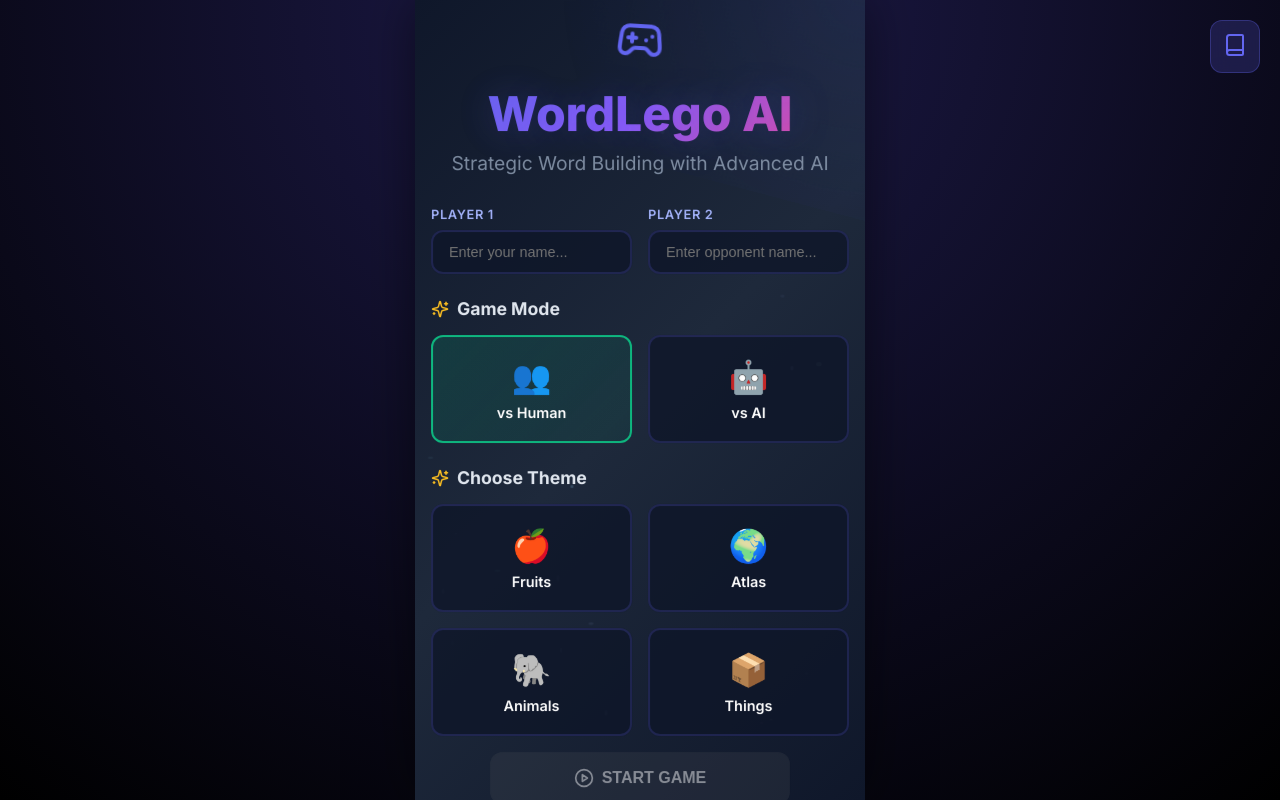
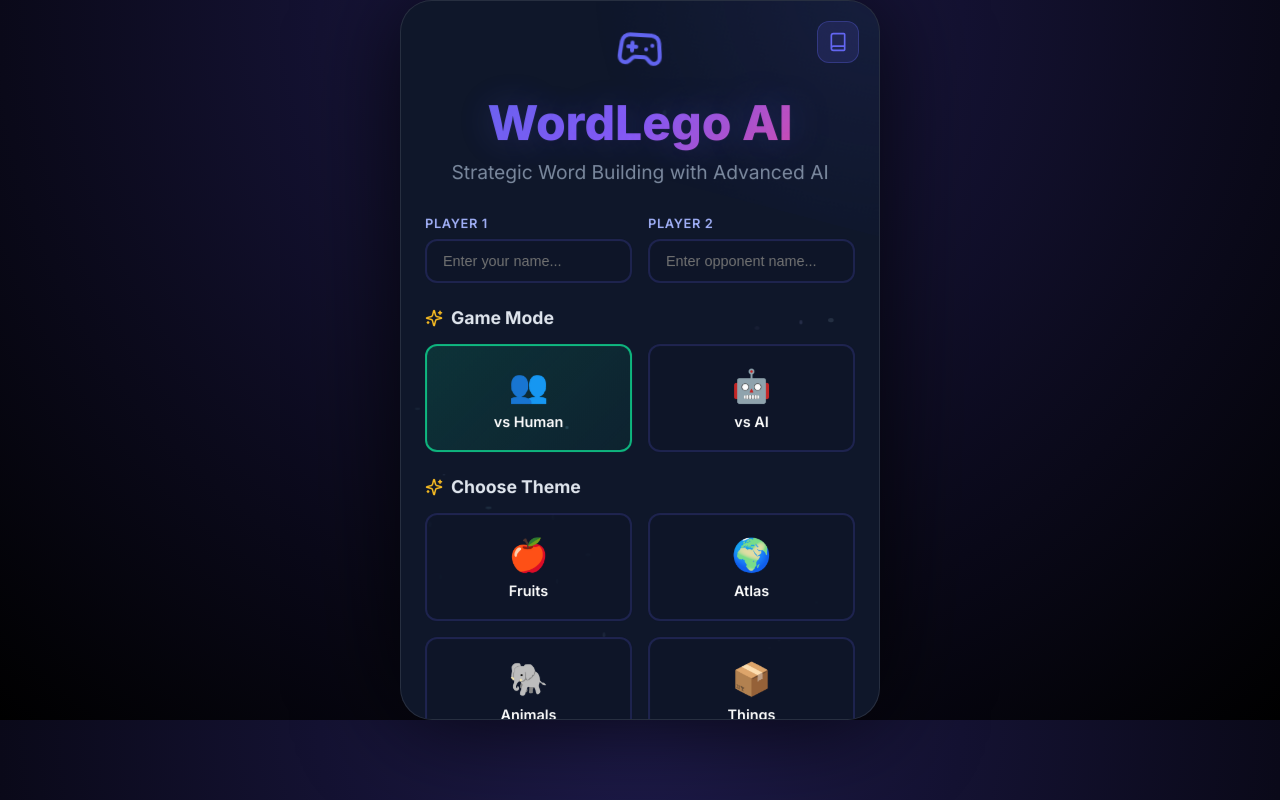
Before and after one commit to Vinisha-725/WordLegoGame, a React (Vite) app in the folder frontend/: page / in a window 1280 px wide. Built offline with nearby package versions, Linux system fonts and the light colour scheme.

Commit message:
new frontend layout

```diff
--- a/frontend/src/App.jsx
+++ b/frontend/src/App.jsx
@@ -106,13 +106,7 @@ function App() {
   };
 
   return (
-    <div className="app-container" style={{
-      width: '100vw',
-      height: '100vh',
-      overflow: 'hidden',
-      background: 'linear-gradient(135deg, #0f172a 0%, #1e293b 50%, #0f172a 100%)',
-      position: 'relative'
-    }}>
+    <div className="app-container">
       {/* Animated Background */}
       <div style={{
         position: 'absolute',
@@ -151,22 +145,24 @@ function App() {
       <motion.button
         onClick={() => setShowRuleBook(true)}
         style={{
-          position: 'fixed',
+          position: 'absolute',
           top: '20px',
           right: '20px',
           zIndex: 1000,
-          background: 'rgba(99, 102, 241, 0.2)',
+          background: 'rgba(99, 102, 241, 0.15)',
           border: '1px solid rgba(99, 102, 241, 0.3)',
           borderRadius: '12px',
-          padding: '12px',
+          padding: '10px',
           cursor: 'pointer',
           backdropFilter: 'blur(10px)',
-          transition: 'all 0.3s ease'
+          display: 'flex',
+          alignItems: 'center',
+          justifyContent: 'center'
         }}
-        whileHover={{ scale: 1.1, background: 'rgba(99, 102, 241, 0.3)' }}
+        whileHover={{ scale: 1.1, background: 'rgba(99, 102, 241, 0.25)' }}
         whileTap={{ scale: 0.95 }}
       >
-        <Book size={24} color="#6366f1" />
+        <Book size={20} color="#6366f1" />
       </motion.button>
 
       {/* Main Content */}
@@ -299,8 +295,8 @@ function App() {
             animate={{ opacity: 1, y: 0 }}
             exit={{ opacity: 0, y: 50 }}
             style={{
-              position: 'fixed',
-              bottom: '30px',
+              position: 'absolute',
+              bottom: '40px',
               left: '50%',
               transform: 'translateX(-50%)',
               background: 'rgba(239, 68, 68, 0.9)',
--- a/frontend/src/index.css
+++ b/frontend/src/index.css
@@ -28,6 +28,7 @@ body {
   background: radial-gradient(circle at top, #1e1b4b, #000);
   color: var(--foreground);
   min-height: 100vh;
+  min-height: -webkit-fill-available; /* Mobile height fix */
   margin: 0;
   overflow: hidden; /* Prevent body scroll */
   user-select: none;
@@ -35,22 +36,35 @@ body {
 
 #root {
   height: 100vh;
+  height: -webkit-fill-available;
   width: 100%;
   display: flex;
   flex-direction: column;
   align-items: center;
+  justify-content: center;
 }
 
 .app-container {
   width: 100%;
-  max-width: 450px; /* Force mobile width on desktop */
+  max-width: 500px; /* Slightly wider for better laptop fit */
   height: 100%;
+  max-height: 100vh;
   background: var(--background);
   position: relative;
   display: flex;
   flex-direction: column;
   overflow: hidden;
-  box-shadow: 0 0 50px rgba(0,0,0,0.5);
+  box-shadow: 0 0 100px rgba(0,0,0,0.8);
+  transition: max-width 0.3s ease;
+}
+
+@media (min-width: 1024px) {
+  .app-container {
+    max-width: 480px;
+    height: 90vh; /* Floating look on desktop */
+    border-radius: 2rem;
+    border: 1px solid var(--card-border);
+  }
 }
 
 /* Glassmorphism Styles */
--- a/frontend/src/screens/GameOverScreen.jsx
+++ b/frontend/src/screens/GameOverScreen.jsx
@@ -37,14 +37,14 @@ function GameOverScreen({ gameState, gameData, onPlayAgain }) {
 
   return (
     <div style={{
-      width: '100vw',
-      height: '100vh',
+      width: '100%',
+      height: '100%',
       display: 'flex',
       flexDirection: 'column',
-      overflow: 'auto',
+      overflowX: 'hidden',
+      overflowY: 'auto',
       background: 'linear-gradient(135deg, #0f172a 0%, #1e293b 50%, #0f172a 100%)',
-      position: 'relative',
-      maxWidth: '100vw'
+      position: 'relative'
     }}>
       {/* Animated Background */}
       <div style={{
@@ -90,7 +90,8 @@ function GameOverScreen({ gameState, gameData, onPlayAgain }) {
         padding: 'clamp(1rem, 3vw, 2rem)',
         position: 'relative',
         zIndex: 1,
-        minHeight: '100vh'
+        minHeight: '100%',
+        width: '100%'
       }}>
         {/* Trophy Animation */}
         <motion.div
--- a/frontend/src/screens/GameScreen.jsx
+++ b/frontend/src/screens/GameScreen.jsx
@@ -101,14 +101,13 @@ function GameScreen({ gameState, gameData, onUpdate, onGameOver }) {
 
   return (
     <div style={{
-      width: '100vw',
-      height: '100vh',
+      width: '100%',
+      height: '100%',
       display: 'flex',
       flexDirection: 'column',
       overflow: 'hidden',
       background: 'linear-gradient(135deg, #0f172a 0%, #1e293b 50%, #0f172a 100%)',
-      position: 'relative',
-      maxWidth: '100vw'
+      position: 'relative'
     }}>
       {/* Animated Background */}
       <div style={{
@@ -503,13 +502,14 @@ function GameScreen({ gameState, gameData, onUpdate, onGameOver }) {
       <AnimatePresence>
         {showRules && (
           <div style={{
-            position: 'fixed',
+            position: 'absolute',
             inset: 0,
             zIndex: 100,
             display: 'flex',
             alignItems: 'center',
             justifyContent: 'center',
-            background: 'rgba(0,0,0,0.8)'
+            background: 'rgba(0,0,0,0.85)',
+            backdropFilter: 'blur(10px)'
           }}>
             <motion.div
               initial={{ scale: 0.9, opacity: 0 }}
@@ -573,14 +573,14 @@ function GameScreen({ gameState, gameData, onUpdate, onGameOver }) {
       <AnimatePresence>
         {winner && (
           <div style={{
-            position: 'fixed',
+            position: 'absolute',
             inset: 0,
             zIndex: 200,
             display: 'flex',
             alignItems: 'center',
             justifyContent: 'center',
-            background: 'rgba(15, 23, 42, 0.95)',
-            backdropFilter: 'blur(8px)'
+            background: 'rgba(15, 23, 42, 0.96)',
+            backdropFilter: 'blur(12px)'
           }}>
             <motion.div
               initial={{ scale: 0.8, opacity: 0, y: 20 }}
@@ -673,26 +673,27 @@ function GameScreen({ gameState, gameData, onUpdate, onGameOver }) {
       </AnimatePresence>
 
       {/* Floating Rules Action */}
-      <div style={{ position: 'fixed', bottom: '2rem', right: '2rem' }}>
+      <div style={{ position: 'absolute', bottom: '2rem', right: '2.5rem' }}>
         <motion.button
-          whileHover={{ scale: 1.1 }}
+          whileHover={{ scale: 1.1, background: 'rgba(99, 102, 241, 0.2)' }}
           whileTap={{ scale: 0.9 }}
           onClick={() => setShowRules(true)}
           style={{
-            width: '60px',
-            height: '60px',
-            borderRadius: '50%',
+            width: '56px',
+            height: '56px',
+            borderRadius: '16px',
             background: 'rgba(15, 23, 42, 0.8)',
-            border: '1px solid rgba(99, 102, 241, 0.2)',
+            border: '2px solid rgba(99, 102, 241, 0.3)',
             display: 'flex',
             alignItems: 'center',
             justifyContent: 'center',
             cursor: 'pointer',
-            color: 'white',
-            backdropFilter: 'blur(10px)'
+            color: '#6366f1',
+            backdropFilter: 'blur(10px)',
+            boxShadow: '0 8px 32px rgba(0, 0, 0, 0.3)'
           }}
         >
-          <HelpCircle size={32} />
+          <HelpCircle size={28} />
         </motion.button>
       </div>
     </div>
--- a/frontend/src/screens/RuleBookScreen.jsx
+++ b/frontend/src/screens/RuleBookScreen.jsx
@@ -68,16 +68,16 @@ function RuleBookScreen() {
 
   return (
     <div style={{
-      width: '100vw',
-      height: '100vh',
+      width: '100%',
+      height: '100%',
       display: 'flex',
       flexDirection: 'column',
-      overflow: 'auto',
-      background: 'linear-gradient(135deg, #0f172a 0%, #1e293b 50%, #0f172a 100%)',
+      overflowX: 'hidden',
+      overflowY: 'auto',
+      background: 'transparent',
       position: 'relative',
-      padding: 'clamp(1rem, 3vw, 2rem)',
-      maxWidth: '100vw'
-    }}>
+      padding: 'clamp(1rem, 3vw, 2rem)'
+    }} className="scroll-hidden">
       {/* Animated Background */}
       <div style={{
         position: 'absolute',
--- a/frontend/src/screens/SetupScreen.jsx
+++ b/frontend/src/screens/SetupScreen.jsx
@@ -41,15 +41,15 @@ function SetupScreen({ onStart }) {
   return (
     <div style={{
       width: '100%',
-      height: '100vh',
+      height: '100%',
       display: 'flex',
       flexDirection: 'column',
-      padding: '1rem',
+      padding: '1.5rem',
       position: 'relative',
-      overflow: 'auto',
-      maxWidth: '1200px',
-      margin: '0 auto'
-    }}>
+      overflowX: 'hidden',
+      overflowY: 'auto',
+      scrollbarWidth: 'none'
+    }} className="scroll-hidden">
       {/* Background decoration */}
       <div style={{
         position: 'absolute',
@@ -121,7 +121,7 @@ function SetupScreen({ onStart }) {
           transition={{ delay: 0.2 }}
           style={{
             display: 'grid',
-            gridTemplateColumns: '1fr 1fr',
+            gridTemplateColumns: 'repeat(auto-fit, minmax(130px, 1fr))',
             gap: '1rem'
           }}
         >
@@ -434,7 +434,14 @@ function SetupScreen({ onStart }) {
         initial={{ opacity: 0, y: 30 }}
         animate={{ opacity: 1, y: 0 }}
         transition={{ delay: 0.6 }}
-        style={{ position: 'relative', zIndex: 1, marginTop: '1rem' }}
+        style={{
+          position: 'relative',
+          zIndex: 1,
+          marginTop: 'auto',
+          paddingTop: '2rem',
+          paddingBottom: '1rem',
+          width: '100%'
+        }}
       >
         <motion.button
           className="btn-primary"
@@ -442,27 +449,26 @@ function SetupScreen({ onStart }) {
           onClick={handleStart}
           style={{
             width: '100%',
-            maxWidth: '300px',
-            margin: '0 auto',
             display: 'flex',
             alignItems: 'center',
             justifyContent: 'center',
-            gap: '8px',
-            padding: '1rem 1.5rem',
-            fontSize: '1rem',
-            fontWeight: 700,
-            borderRadius: '12px',
+            gap: '12px',
+            padding: '1.25rem',
+            fontSize: '1.1rem',
+            fontWeight: 800,
+            borderRadius: '16px',
             background: isFormValid
               ? 'linear-gradient(135deg, #6366f1, #8b5cf6)'
-              : 'rgba(100, 116, 139, 0.3)',
+              : 'rgba(100, 116, 139, 0.2)',
             border: 'none',
             color: 'white',
             cursor: isFormValid ? 'pointer' : 'not-allowed',
             transition: 'all 0.3s ease',
             boxShadow: isFormValid
-              ? '0 10px 30px rgba(99, 102, 241, 0.3)'
+              ? '0 15px 35px rgba(99, 102, 241, 0.4)'
               : 'none',
-            backdropFilter: 'blur(10px)'
+            backdropFilter: 'blur(10px)',
+            opacity: isFormValid ? 1 : 0.6
           }}
           whileHover={isFormValid ? { scale: 1.05, y: -2 } : {}}
           whileTap={isFormValid ? { scale: 0.95 } : {}}
```
